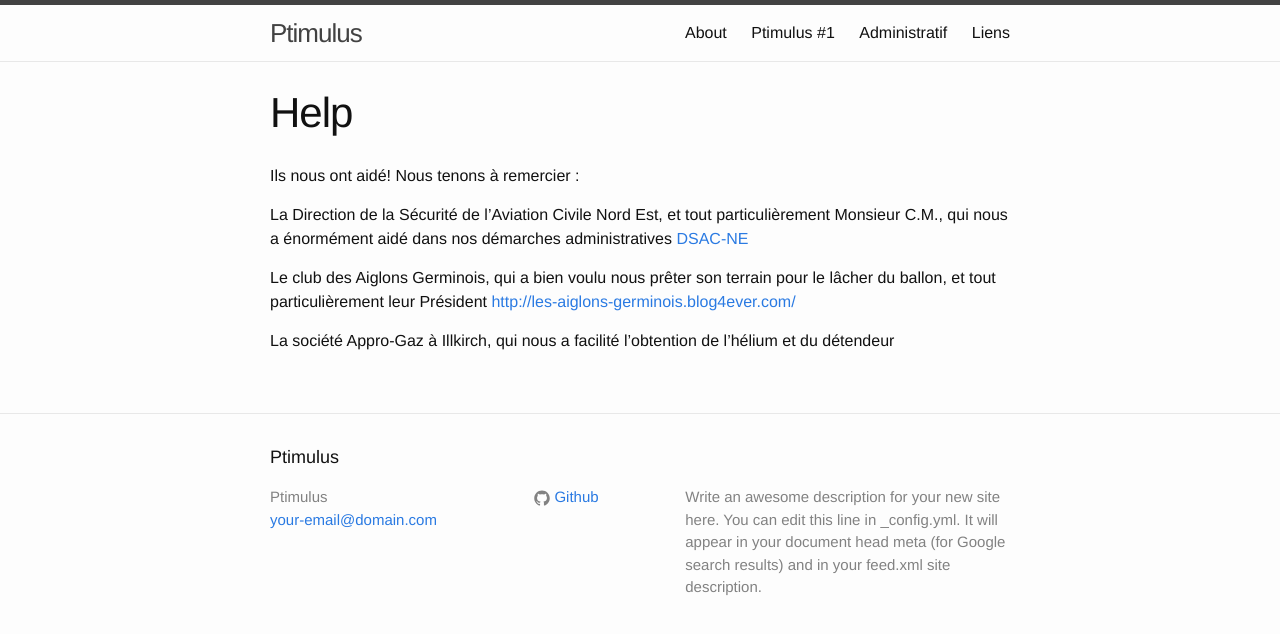
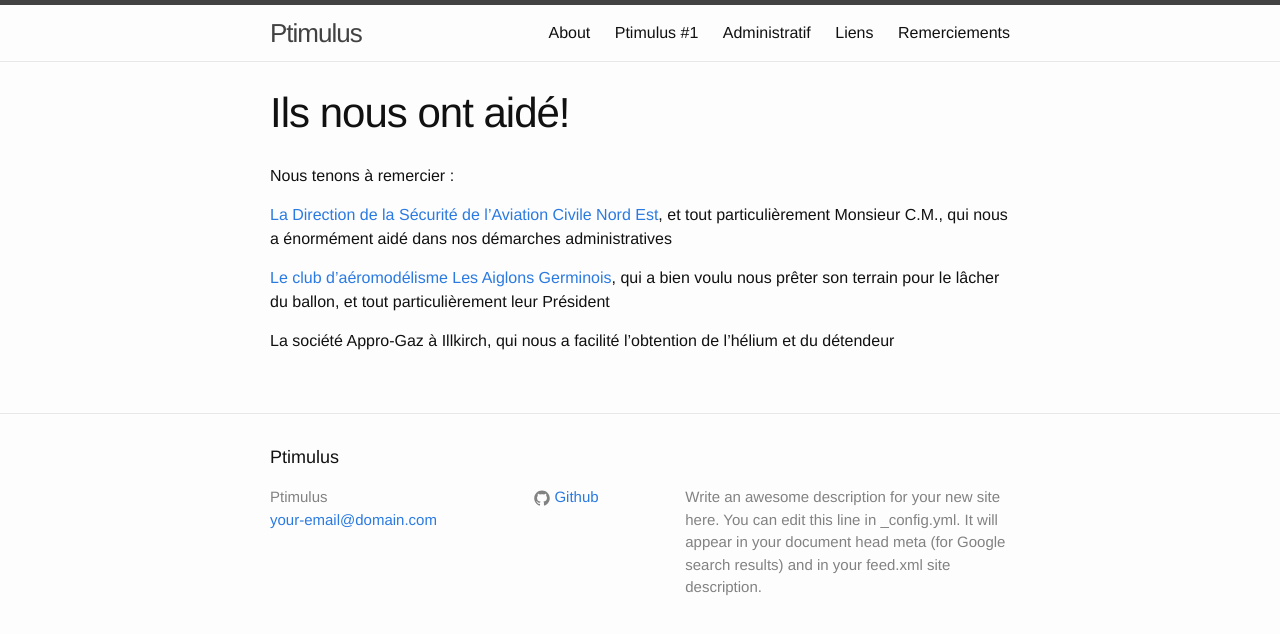
Before and after one commit to MichaelMure/ptimulus.eu, a Jekyll site: the page built from pages/help.md, in a window 1280 px wide. Shown: the top 634 px of the page. Built offline with Jekyll 4.4.1, drawn with Linux system fonts in a browser that asks for light colours.

Commit message:
fixed the "help" page

```diff
--- a/_includes/header.html
+++ b/_includes/header.html
@@ -19,6 +19,7 @@
 					<a class="page-link" href="{{ site.baseurl }}/{{ cat.url }}/">{{cat.pretty}}</a>
 				{% endfor %}
 				<a class="page-link" href="{{ site.baseurl }}/links">Liens</a>
+				<a class="page-link" href="{{ site.baseurl }}/help">Remerciements</a>
       </div>
     </nav>
 
--- a/pages/help.md
+++ b/pages/help.md
@@ -1,16 +1,13 @@
 ---
 layout: page
-title: Help
+title: Ils nous ont aidé!
 permalink: /help/
 ---
 
-Ils nous ont aidé!
 Nous tenons à remercier :
 
-La Direction de la Sécurité de l'Aviation Civile Nord Est, et tout particulièrement Monsieur C.M., qui nous a énormément aidé dans nos démarches administratives
-[DSAC-NE](http://www.developpement-durable.gouv.fr/Nous-contacter,10066.html)
+[La Direction de la Sécurité de l'Aviation Civile Nord Est](http://www.developpement-durable.gouv.fr/Nous-contacter,10066.html), et tout particulièrement Monsieur C.M., qui nous a énormément aidé dans nos démarches administratives
 
-Le club des Aiglons Germinois, qui a bien voulu nous prêter son terrain pour le lâcher du ballon, et tout particulièrement leur Président
-[http://les-aiglons-germinois.blog4ever.com/](http://les-aiglons-germinois.blog4ever.com/)
+[Le club d'aéromodélisme Les Aiglons Germinois](http://les-aiglons-germinois.blog4ever.com/), qui a bien voulu nous prêter son terrain pour le lâcher du ballon, et tout particulièrement leur Président
 
 La société Appro-Gaz à Illkirch, qui nous a facilité l'obtention de l'hélium et du détendeur
```
